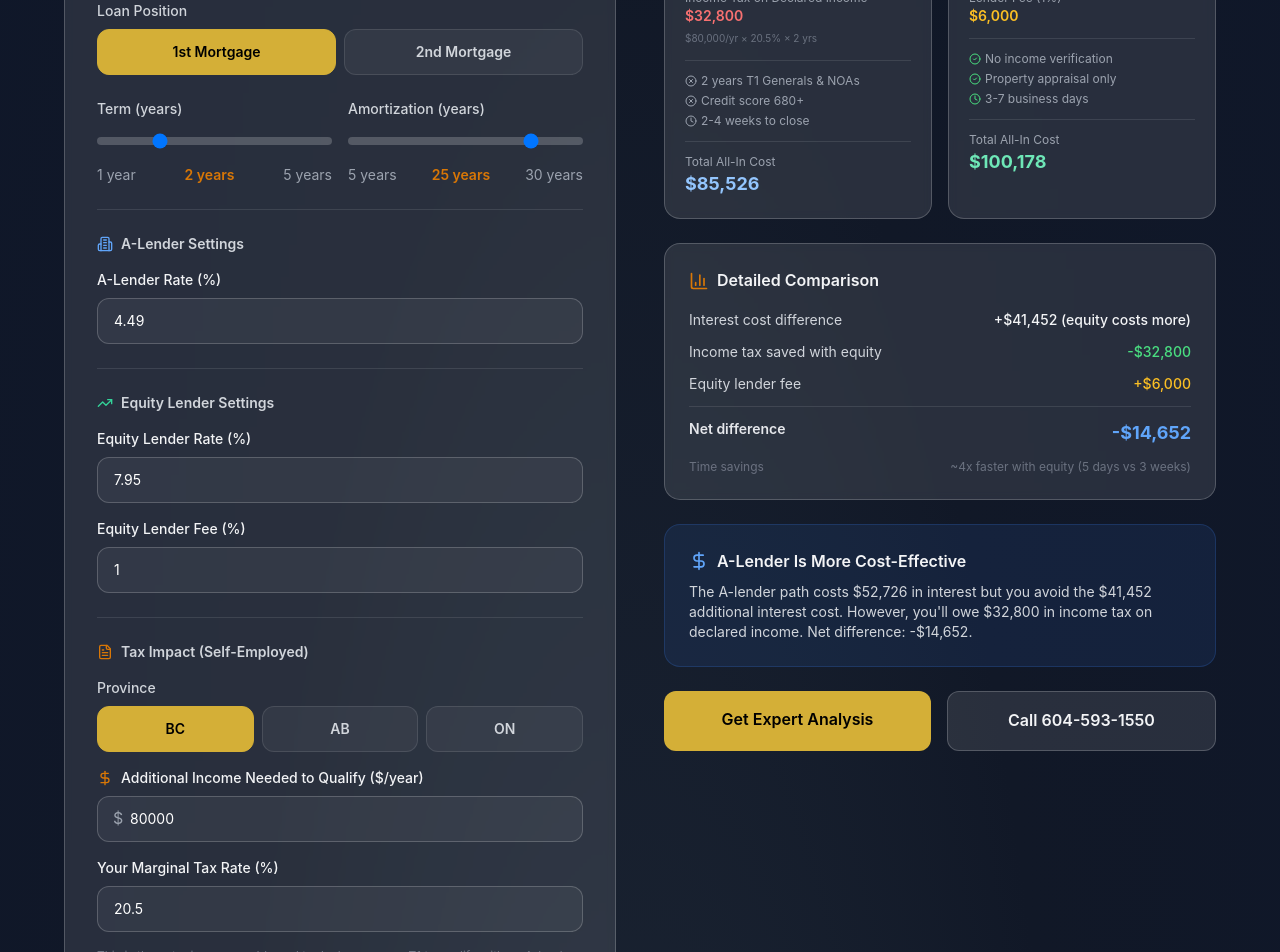
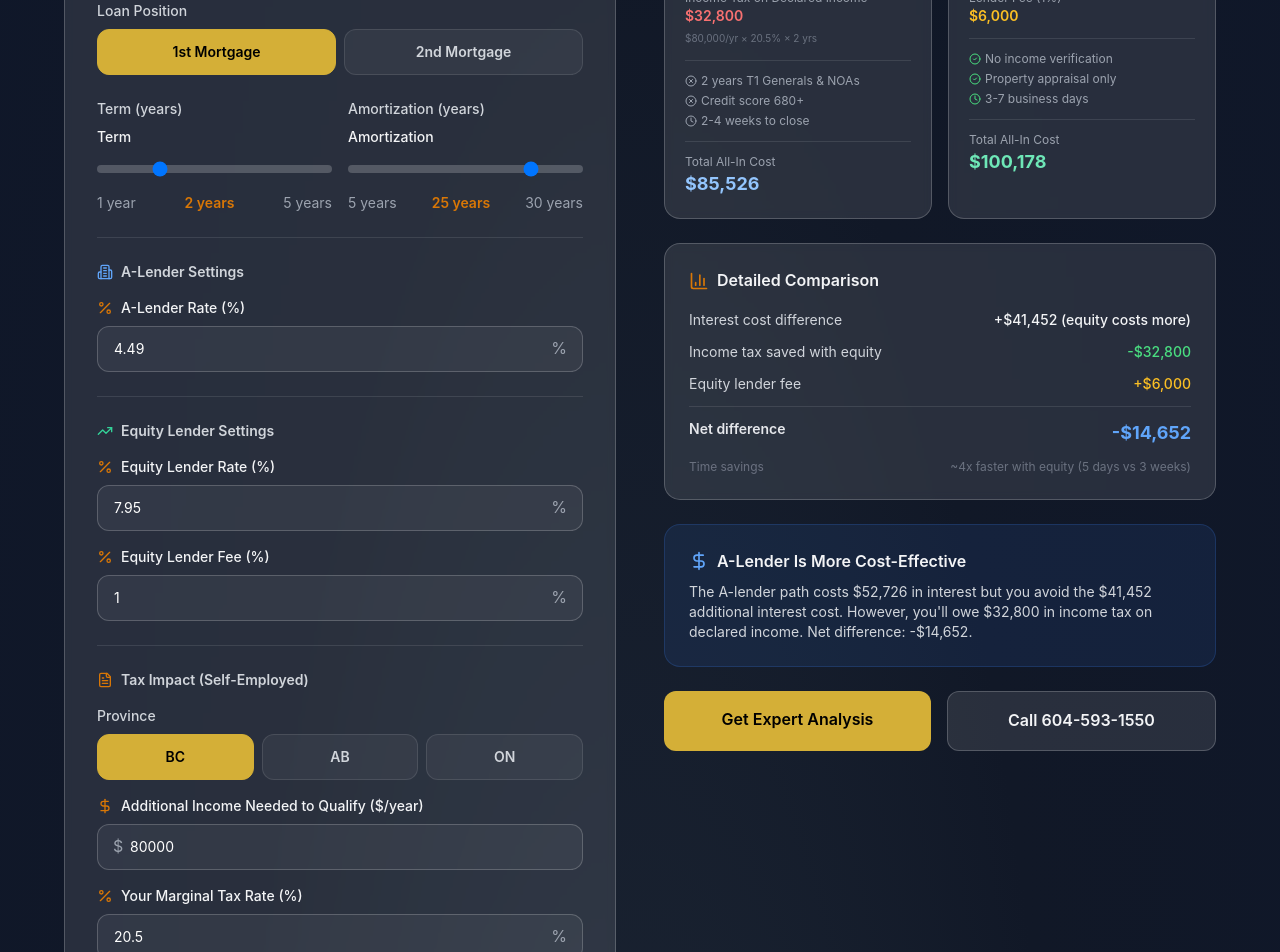
Before and after one commit to varun13125/kraft-mortgages, a Next.js app in the folder apps/web/: page /calculators/a-vs-equity in a window 1280 px wide. Shown: the part 960-1912 px from the top of the page. Built offline with nearby package versions, Linux system fonts and the light colour scheme; no server answers.

Commit message:
fix: type errors in new calculators (percent->percentage, missing slider labels, tooltip prop)

```diff
--- a/apps/web/app/(site)/calculators/a-vs-equity/page.tsx
+++ b/apps/web/app/(site)/calculators/a-vs-equity/page.tsx
@@ -157,11 +157,11 @@ export default function AVsEquityPage() {
                     <div className="grid grid-cols-2 gap-4">
                       <div>
                         <label className="block text-sm font-medium text-gray-300 mb-2">Term (years)</label>
-                        <ValidatedSlider value={term} onChange={setTerm} min={1} max={5} step={1} formatValue={(v) => `${v} year${v > 1 ? 's' : ''}`} />
+                        <ValidatedSlider label="Term" value={term} onChange={setTerm} min={1} max={5} step={1} formatValue={(v) => `${v} year${v > 1 ? "s" : ""}`} />
                       </div>
                       <div>
                         <label className="block text-sm font-medium text-gray-300 mb-2">Amortization (years)</label>
-                        <ValidatedSlider value={amortization} onChange={setAmortization} min={5} max={30} step={5} formatValue={(v) => `${v} years`} />
+                        <ValidatedSlider label="Amortization" value={amortization} onChange={setAmortization} min={5} max={30} step={5} formatValue={(v) => `${v} years`} />
                       </div>
                     </div>
 
@@ -170,7 +170,7 @@ export default function AVsEquityPage() {
                         <Building2 className="w-4 h-4 text-blue-400" /> A-Lender Settings
                       </h3>
                       <div className="space-y-4">
-                        <ValidatedInput label="A-Lender Rate (%)" value={aRate} onChange={setARate} validation={{ min: 1, max: 15 }} type="percent" suffix="%" />
+                        <ValidatedInput label="A-Lender Rate (%)" value={aRate} onChange={setARate} validation={{ min: 1, max: 15 }} type="percentage" suffix="%" />
                       </div>
                     </div>
 
@@ -179,8 +179,8 @@ export default function AVsEquityPage() {
                         <TrendingUp className="w-4 h-4 text-emerald-400" /> Equity Lender Settings
                       </h3>
                       <div className="space-y-4">
-                        <ValidatedInput label="Equity Lender Rate (%)" value={eqRate} onChange={setEqRate} validation={{ min: 1, max: 20 }} type="percent" suffix="%" />
-                        <ValidatedInput label="Equity Lender Fee (%)" value={eqFee} onChange={setEqFee} validation={{ min: 0, max: 5 }} type="percent" suffix="%" />
+                        <ValidatedInput label="Equity Lender Rate (%)" value={eqRate} onChange={setEqRate} validation={{ min: 1, max: 20 }} type="percentage" suffix="%" />
+                        <ValidatedInput label="Equity Lender Fee (%)" value={eqFee} onChange={setEqFee} validation={{ min: 0, max: 5 }} type="percentage" suffix="%" />
                       </div>
                     </div>
 
@@ -201,7 +201,7 @@ export default function AVsEquityPage() {
                           </div>
                         </div>
                         <ValidatedInput label="Additional Income Needed to Qualify ($/year)" value={additionalIncome} onChange={setAdditionalIncome} validation={{ min: 0, max: 500000 }} type="currency" />
-                        <ValidatedInput label="Your Marginal Tax Rate (%)" value={marginalRate} onChange={setMarginalRate} validation={{ min: 0, max: 55 }} type="percent" suffix="%" />
+                        <ValidatedInput label="Your Marginal Tax Rate (%)" value={marginalRate} onChange={setMarginalRate} validation={{ min: 0, max: 55 }} type="percentage" suffix="%" />
                         <p className="text-xs text-gray-500">This is the extra income you&apos;d need to declare on your T1 to qualify with an A-lender.</p>
                       </div>
                     </div>
--- a/apps/web/app/(site)/calculators/b-vs-equity/page.tsx
+++ b/apps/web/app/(site)/calculators/b-vs-equity/page.tsx
@@ -184,12 +184,12 @@ export default function BvsEquityPage() {
                     <ValidatedSlider label={`Term (${term} years)`} value={term} onChange={setTerm} min={1} max={5} step={1} formatValue={(v) => `${v} year${v > 1 ? "s" : ""}`} />
                     <ValidatedSlider label={`Amortization (${amortization} years)`} value={amortization} onChange={setAmortization} min={5} max={30} step={5} formatValue={(v) => `${v} years`} />
                     <div className="grid grid-cols-2 gap-4">
-                      <ValidatedInput label="B-Lender Rate (%)" value={bRate} onChange={setBRate} validation={{ min: 3, max: 15 }} type="percent" />
-                      <ValidatedInput label="Equity Lender Rate (%)" value={eRate} onChange={setERate} validation={{ min: 5, max: 18 }} type="percent" />
+                      <ValidatedInput label="B-Lender Rate (%)" value={bRate} onChange={setBRate} validation={{ min: 3, max: 15 }} type="percentage" />
+                      <ValidatedInput label="Equity Lender Rate (%)" value={eRate} onChange={setERate} validation={{ min: 5, max: 18 }} type="percentage" />
                     </div>
                     <div className="grid grid-cols-2 gap-4">
-                      <ValidatedInput label="B-Lender Fee (%)" value={bFee} onChange={setBFee} validation={{ min: 0, max: 5 }} type="percent" />
-                      <ValidatedInput label="Equity Lender Fee (%)" value={eFee} onChange={setEFee} validation={{ min: 0, max: 5 }} type="percent" />
+                      <ValidatedInput label="B-Lender Fee (%)" value={bFee} onChange={setBFee} validation={{ min: 0, max: 5 }} type="percentage" />
+                      <ValidatedInput label="Equity Lender Fee (%)" value={eFee} onChange={setEFee} validation={{ min: 0, max: 5 }} type="percentage" />
                     </div>
                     <div>
                       <label className="block text-sm font-medium text-gray-300 mb-2">Credit Score Range</label>
--- a/apps/web/app/(site)/calculators/refinance-vs-heloc-vs-second/page.tsx
+++ b/apps/web/app/(site)/calculators/refinance-vs-heloc-vs-second/page.tsx
@@ -184,7 +184,7 @@ export default function RefinanceVsHelocVsSecondPage() {
                   <div className="space-y-6">
                     <ValidatedInput label="Current Home Value" value={homeValue} onChange={setHomeValue} validation={{ min: 200000, max: 10000000 }} type="currency" />
                     <ValidatedInput label="Current First Mortgage Balance" value={firstBalance} onChange={setFirstBalance} validation={{ min: 50000, max: 9000000 }} type="currency" />
-                    <ValidatedInput label="Current First Mortgage Rate (%)" value={firstRate} onChange={setFirstRate} validation={{ min: 2, max: 15 }} type="percent" />
+                    <ValidatedInput label="Current First Mortgage Rate (%)" value={firstRate} onChange={setFirstRate} validation={{ min: 2, max: 15 }} type="percentage" />
                     <ValidatedInput label="Remaining Amortization (years)" value={firstAmort} onChange={setFirstAmort} validation={{ min: 1, max: 30 }} type="number" />
                     <ValidatedInput label="Cash Needed" value={cashNeeded} onChange={setCashNeeded} validation={{ min: 10000, max: 5000000 }} type="currency" />
 
--- a/apps/web/app/(site)/calculators/self-employed-a-vs-b/page.tsx
+++ b/apps/web/app/(site)/calculators/self-employed-a-vs-b/page.tsx
@@ -178,10 +178,9 @@ export default function SelfEmployedAVsBPage() {
                     ))}
                   </div>
                 </div>
-                <ValidatedInput label={`Additional Income to Qualify ($/year)`} value={additionalIncome} onChange={setAdditionalIncome} validation={{ min: 0, max: 500000 }} type="currency"
-                  tooltip="The extra personal income you'd need to declare on tax returns to qualify at an A-lender" />
-                <ValidatedInput label="A-Lender Rate (%)" value={aRate} onChange={setARate} validation={{ min: 1, max: 15 }} type="percent" />
-                <ValidatedInput label="B-Lender Rate (%)" value={bRate} onChange={setBRate} validation={{ min: 1, max: 15 }} type="percent" />
+                <ValidatedInput label={`Additional Income to Qualify ($/year)`} value={additionalIncome} onChange={setAdditionalIncome} validation={{ min: 0, max: 500000 }} type="currency" />
+                <ValidatedInput label="A-Lender Rate (%)" value={aRate} onChange={setARate} validation={{ min: 1, max: 15 }} type="percentage" />
+                <ValidatedInput label="B-Lender Rate (%)" value={bRate} onChange={setBRate} validation={{ min: 1, max: 15 }} type="percentage" />
                 <div>
                   <label className="block text-sm font-medium text-gray-300 mb-2">Marginal Tax Rate ({effectiveTaxRate.toFixed(2)}%)</label>
                   <div className="flex items-center gap-3 mb-2">
@@ -197,7 +196,7 @@ export default function SelfEmployedAVsBPage() {
                 </div>
                 <ValidatedSlider label={`Term (${term} years)`} value={term} onChange={setTerm} min={1} max={10} step={1} formatValue={(v) => `${v} years`} />
                 <ValidatedSlider label={`Amortization (${amortization} years)`} value={amortization} onChange={setAmortization} min={5} max={30} step={5} formatValue={(v) => `${v} years`} />
-                <ValidatedInput label="B-Lender Fee (%)" value={bFee} onChange={setBFee} validation={{ min: 0, max: 3 }} type="percent" />
+                <ValidatedInput label="B-Lender Fee (%)" value={bFee} onChange={setBFee} validation={{ min: 0, max: 3 }} type="percentage" />
                 <div className="flex items-center gap-3 py-2">
                   <button onClick={() => setIsInvestment(!isInvestment)}
                     className={`w-12 h-6 rounded-full transition-all ${isInvestment ? "bg-gold-500" : "bg-gray-600"} relative`}>
```
Also changed, not shown: 1 other file (tests, documents, lock files or other folders).
